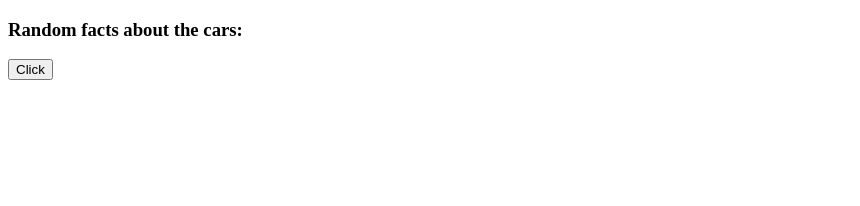
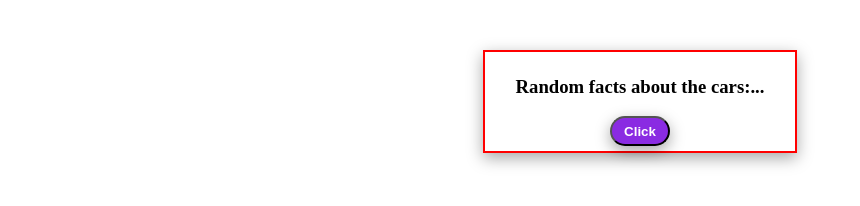
Before and after one commit to ravikant-turi/30-DAYS-30-PROJECT-JS, a plain HTML site: page 06-fetchApi/index.html in a window 1280 px wide. Shown: the whole page, without its empty margins (0-860 px from the left). Drawn offline with Linux system fonts and the light colour scheme.

Commit message:
daily update

```diff
--- a/06-fetchApi/index.html
+++ b/06-fetchApi/index.html
@@ -4,11 +4,35 @@
     <meta charset="UTF-8">
     <meta name="viewport" content="width=device-width, initial-scale=1.0">
     <title>Document</title>
+    <style>
+        .container{
+            width: 300px;
+            border: 2px solid red;
+            display: flex;
+            flex-direction: column;
+            align-items: center;
+            justify-content: center;
+            text-align: center;
+            margin: 50px auto;
+            padding: 5px;
+            box-shadow: rgba(0, 0, 0, 0.35) 0px 5px 15px;
+        }
+        button{
+                background-color: blueviolet;
+                color: white;
+                font-weight: bold;
+                height: 30px;
+                width: 60px;
+                border-radius: 15px;
+                box-shadow:  rgba(0, 0, 0, 0.35) 0px 5px 15px;
+                cursor: pointer;
+            }
+    </style>
 </head>
 <body>
-    <div>
-        <div>
-            <h3>Random facts about the cars:</h3>
+    <div class="container">
+        <div class="main">
+            <h3>Random facts about the cars:...</h3>
             <p id="facts"></p>
         </div>
         <button onclick="show()">Click</button>
```
